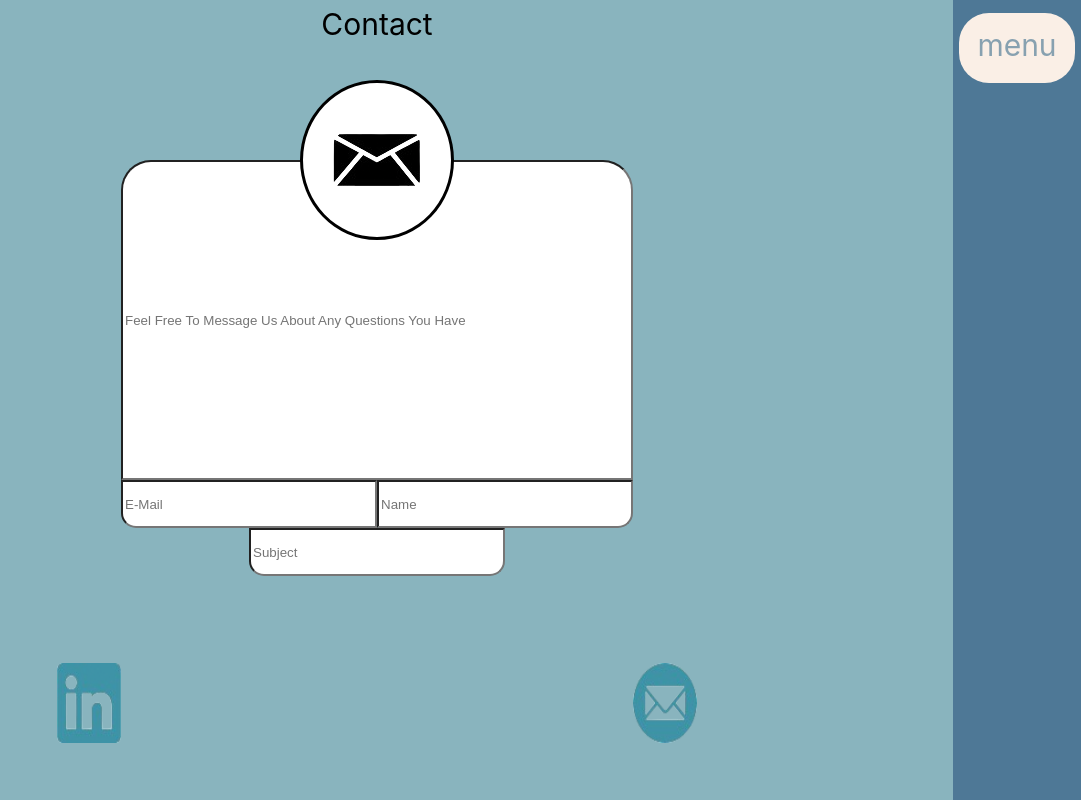
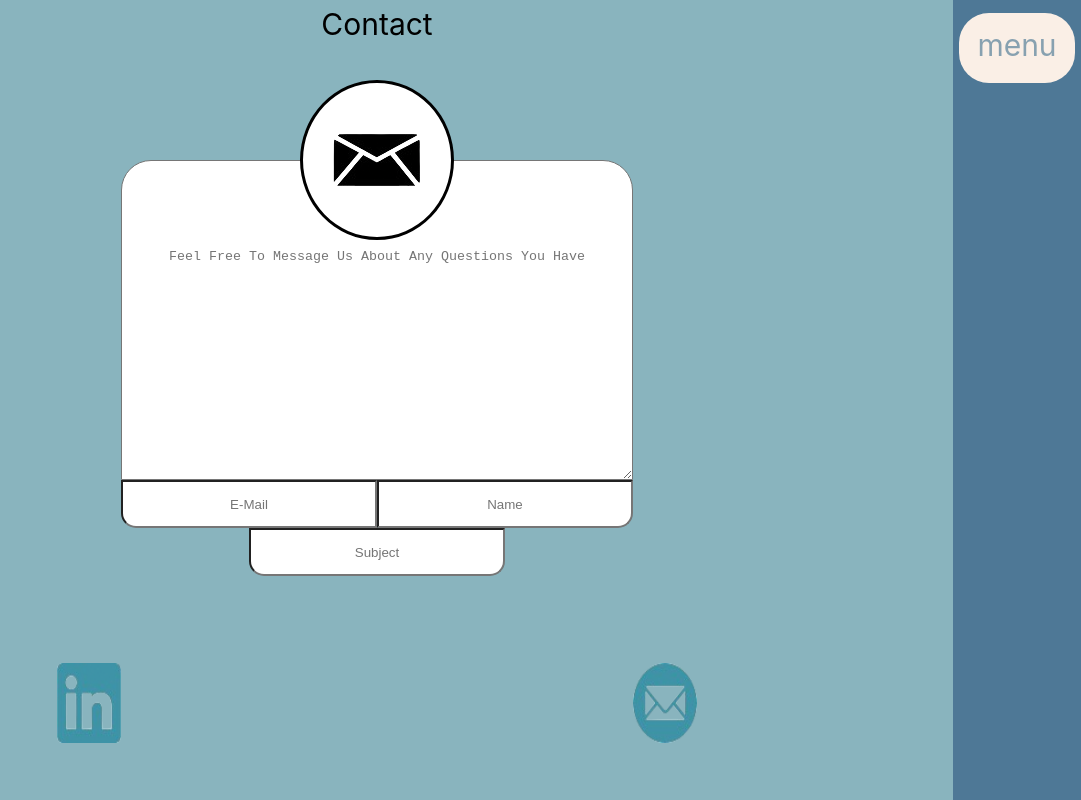
Before and after one commit to DroidStudioAS/Portfolio, a Vue app: page /contact in a window 1280 px wide. Shown: the whole page, without its empty margins (199-1280 px from the left). Built offline with nearby package versions, Linux system fonts and the light colour scheme.

Commit message:
centered the text of the contact form

```diff
--- a/src/views/ContactView.vue
+++ b/src/views/ContactView.vue
@@ -13,7 +13,7 @@
         <img src="/icon_mail.png">
     </div>
     <div class="message_field">
-        <input placeholder="Feel Free To Message Us About Any Questions You Have" class="message_field" type="text_field">
+        <textarea placeholder="Feel Free To Message Us About Any Questions You Have" class="message_field" type="text_field"/>
     </div>
     <div class="contact_container">
         <div class="e_mail_container">
@@ -62,10 +62,14 @@
     display: flex;
     flex-flow: column nowrap;
     align-items: center;
+
+    word-wrap: break-word;
 }
 .contact_container{
     display: flex;
     flex-flow: row nowrap;
+
+
     position: absolute;
     top: 50vh;
 }
@@ -74,6 +78,9 @@
     position: absolute;
     top: 56vh;
     height: 5vh;
+
+
+
 }
 .socials_container{
     position: absolute;
@@ -108,6 +115,7 @@
     justify-content: center;
 }
 .message_field{
+    padding-top: 11vh;
     position: absolute;
     top: 5vh;
 
@@ -115,21 +123,30 @@
     height: 40vh;
 
     border-radius:30px 30px 0px 0px;
+
+    display: flex;
+  text-align: center;
 }
 .subject_container input{
     height: 6vh;
     width: 20vw;
     border-radius: 0px 0px 15px 15px;
+
+   text-align: center;
 }
 .name{
     height: 6vh;
     width: 20vw;
     border-radius: 0px 0px 15px 0px;
+
+    text-align: center;
 }
 .email{
     height: 6vh;
     width: 20vw;
     border-radius: 0px 0px 0px 15px;
+
+    text-align: center;
 }
 .socials_container img{
     margin-top: 2%;
```
